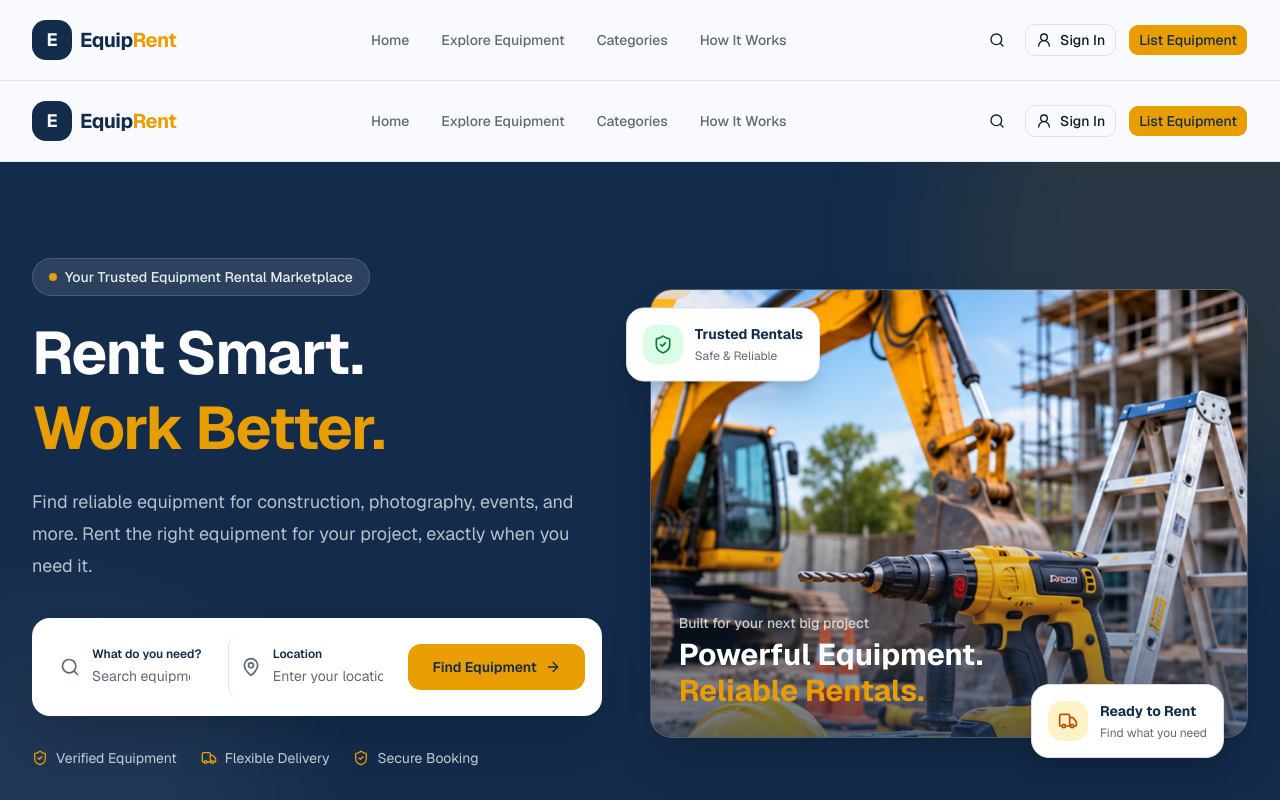
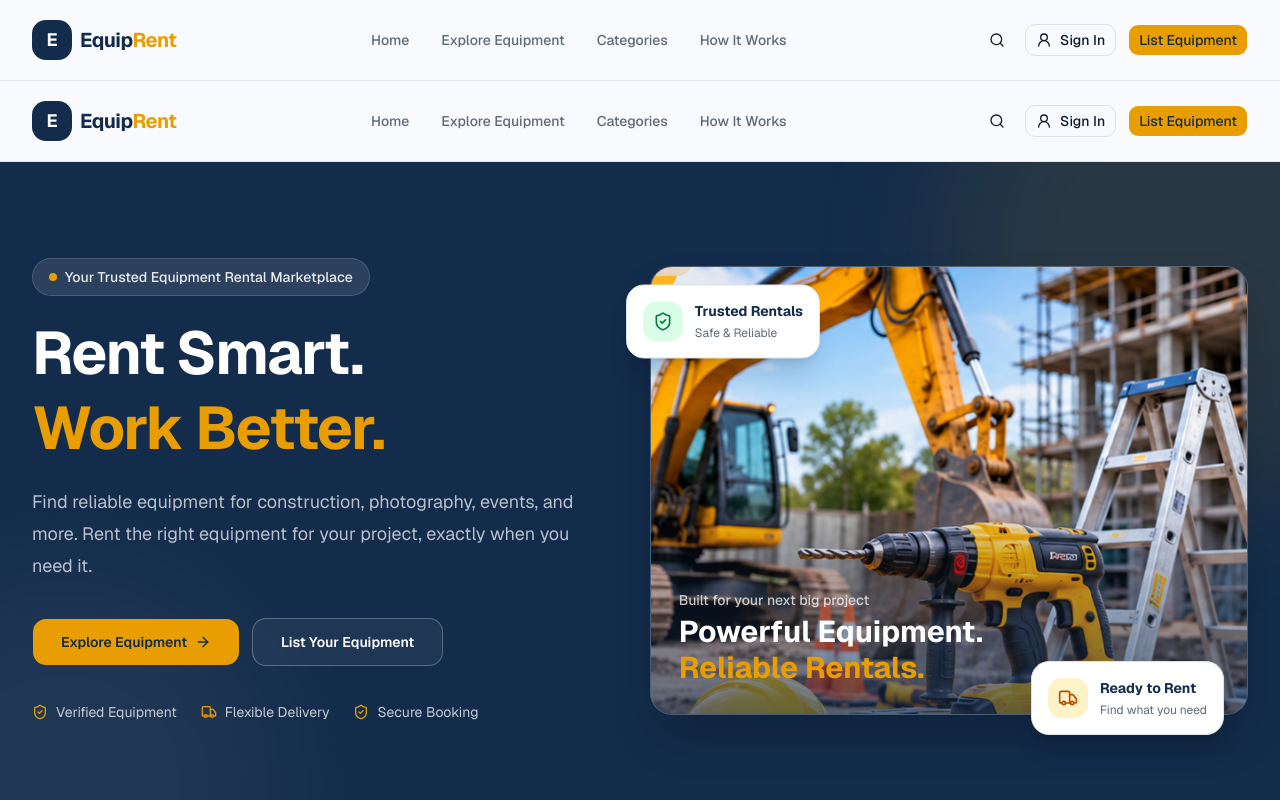
Before and after one commit to shahinreza9702/equiprent-client, a Next.js app: page / in a window 1280 px wide. Shown: the top 800 px of the page. Built offline with nearby package versions, Linux system fonts and the light colour scheme.

Commit message:
refactor(client): simplify hero section with clear call-to-actions

```diff
--- a/src/components/home/hero-section.tsx
+++ b/src/components/home/hero-section.tsx
@@ -2,11 +2,10 @@
 "use client";
 
 import Image from "next/image";
+import Link from "next/link";
 import { motion } from "framer-motion";
 import {
   ArrowRight,
-  MapPin,
-  Search,
   ShieldCheck,
   Truck,
 } from "lucide-react";
@@ -27,7 +26,6 @@ export function HeroSection() {
       <div className="pointer-events-none absolute -bottom-48 -left-40 size-[450px] rounded-full bg-white/5 blur-3xl" />
 
       <div className="relative mx-auto grid max-w-7xl items-center gap-12 px-4 py-16 sm:px-6 sm:py-20 lg:grid-cols-[1fr_1.05fr] lg:gap-12 lg:px-8 lg:py-24">
-
         {/* Left: Hero Content */}
         <motion.div
           initial={{ opacity: 0, y: 25 }}
@@ -53,69 +51,31 @@ export function HeroSection() {
             when you need it.
           </p>
 
-          {/* Search Panel */}
-          <motion.div
-            initial={{ opacity: 0, y: 20 }}
-            animate={{ opacity: 1, y: 0 }}
-            transition={{ duration: 0.7, delay: 0.2 }}
-            className="mt-9 rounded-2xl bg-white p-3 shadow-2xl shadow-black/20 sm:p-4"
+          {/* Hero Actions */}
+          <div className="mt-9 flex flex-col gap-3 sm:flex-row">
+            <Button
+              size="lg"
+              className="h-12 gap-2 rounded-xl bg-brand-accent px-7 font-semibold text-primary hover:bg-brand-accent/90"
+              render={<Link href="/equipment" />}
+              nativeButton={false}
             >
-            <div className="grid gap-3 sm:grid-cols-[1fr_1fr_auto] sm:items-center">
-
-              {/* Equipment Search */}
-              <div className="flex items-center gap-3 rounded-xl px-3 py-3 transition-colors hover:bg-muted">
-                <Search className="size-5 shrink-0 text-muted-foreground" />
-
-                <div className="min-w-0 flex-1">
-                  <label
-                    htmlFor="equipment-search"
-                    className="block text-xs font-semibold text-primary"
-                  >
-                    What do you need?
-                  </label>
-
-                  <input
-                    id="equipment-search"
-                    type="search"
-                    placeholder="Search equipment..."
-                    className="mt-1 w-full bg-transparent text-sm text-foreground outline-none placeholder:text-muted-foreground"
-                  />
-                </div>
-              </div>
-
-              {/* Location Search */}
-              <div className="flex items-center gap-3 rounded-xl px-3 py-3 transition-colors hover:bg-muted sm:border-l sm:border-border">
-                <MapPin className="size-5 shrink-0 text-muted-foreground" />
-
-                <div className="min-w-0 flex-1">
-                  <label
-                    htmlFor="equipment-location"
-                    className="block text-xs font-semibold text-primary"
-                  >
-                    Location
-                  </label>
-
-                  <input
-                    id="equipment-location"
-                    type="text"
-                    placeholder="Enter your location"
-                    className="mt-1 w-full bg-transparent text-sm text-foreground outline-none placeholder:text-muted-foreground"
-                  />
-                </div>
-              </div>
+              Explore Equipment
+              <ArrowRight className="size-4" />
+            </Button>
 
             <Button
               size="lg"
-                className="h-12 gap-2 rounded-xl bg-brand-accent px-6 font-semibold text-primary hover:bg-brand-accent/90"
+              variant="outline"
+              className="h-12 rounded-xl border-white/30 bg-white/5 px-7 font-semibold text-white hover:bg-white/10 hover:text-white"
+              render={<Link href="/register" />}
+              nativeButton={false}
             >
-                Find Equipment
-                <ArrowRight className="size-4" />
+              List Your Equipment
             </Button>
           </div>
-          </motion.div>
 
           {/* Benefits */}
-          <div className="mt-8 flex flex-wrap gap-x-6 gap-y-4">
+          <div className="mt-9 flex flex-wrap gap-x-6 gap-y-4">
             {benefits.map((benefit) => {
               const Icon = benefit.icon;
 
```
Lines whose indentation alone changed are shown as unchanged.
